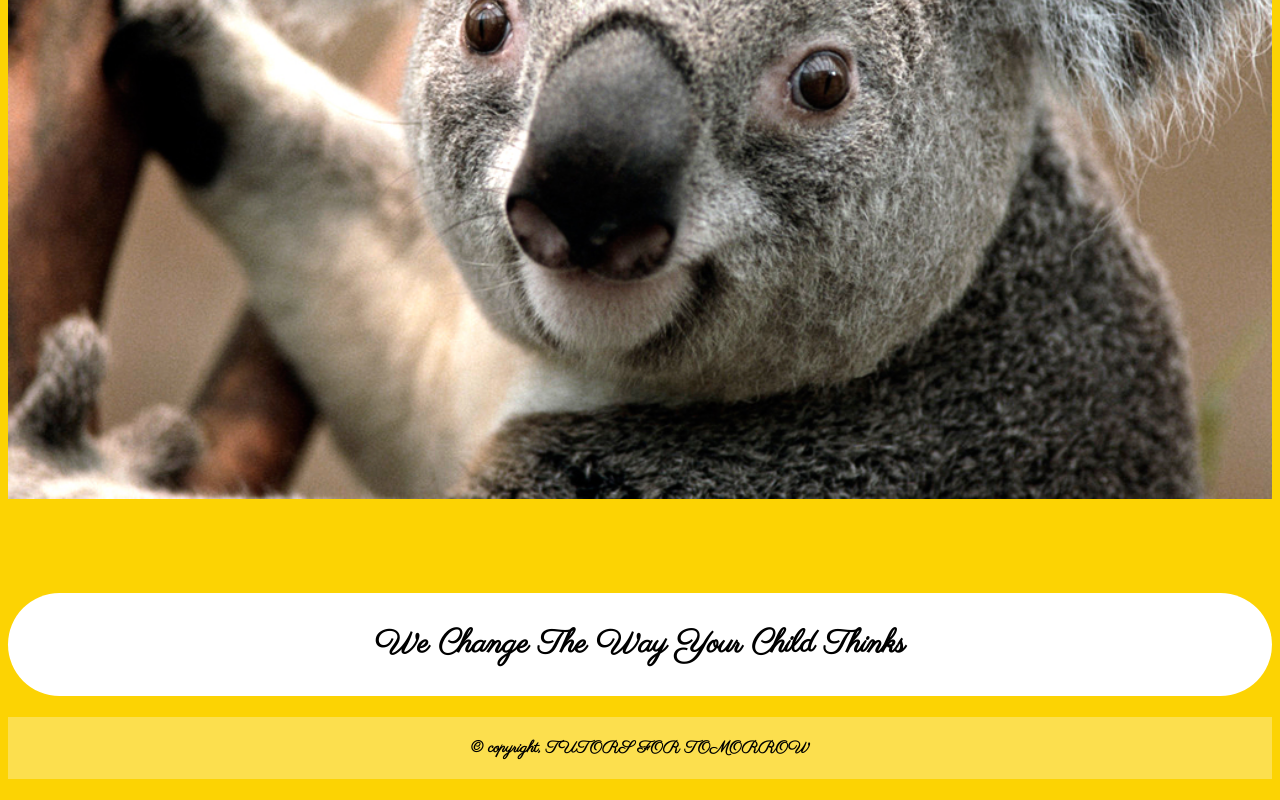
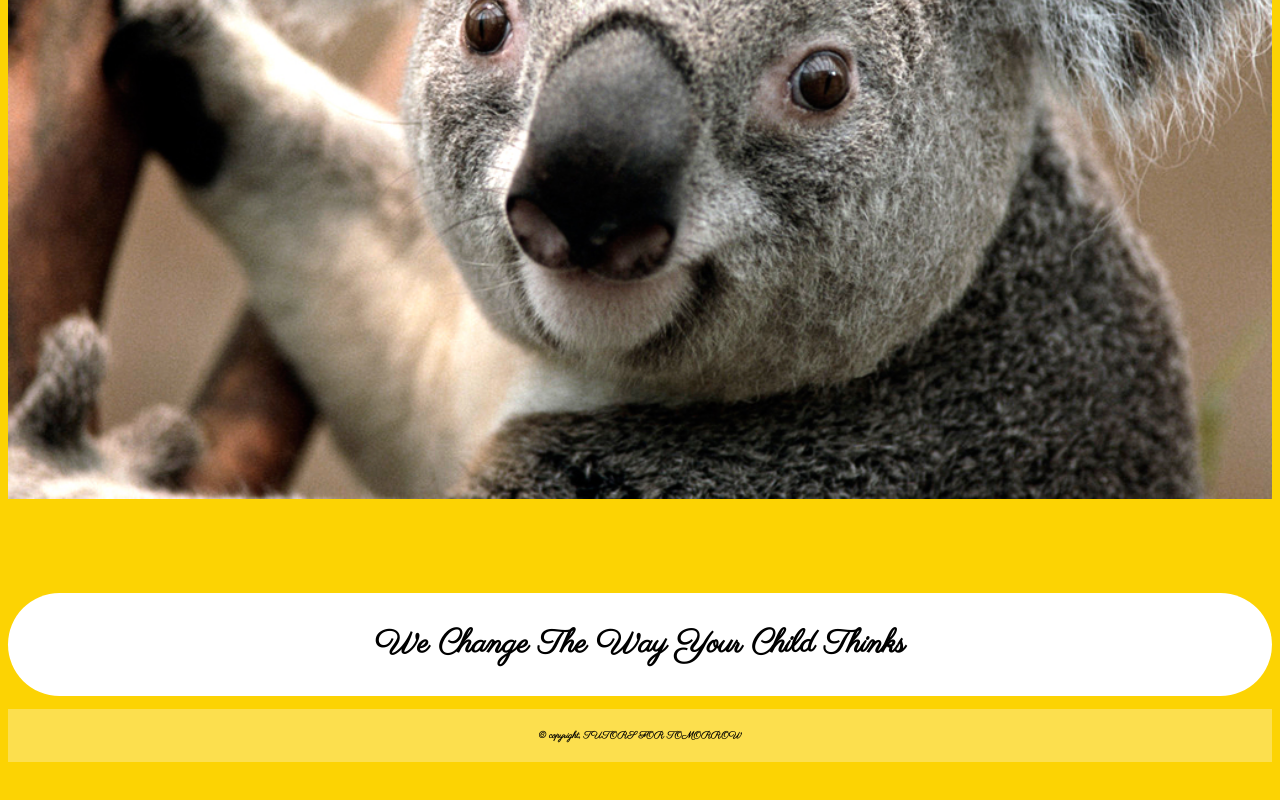
Before and after one commit to Devangcreator/tutors-for-tomorrow, a plain HTML site: page src/index.html in a window 1280 px wide. Shown: the part 3009-3809 px from the top of the page. After the commit the page ends 3783 px from the top, so only its background shows below. Drawn offline with Linux system fonts and the light colour scheme; a web font is replaced by a local one.

Commit message:
rechange

```diff
--- a/src/styles.css
+++ b/src/styles.css
@@ -6,7 +6,7 @@ html{
 
 h4{
 	padding: 15px;
-	font-size: 100%;
+	font-size: 60%;
 }
 
  /*Small devices (tablets)*/
```
